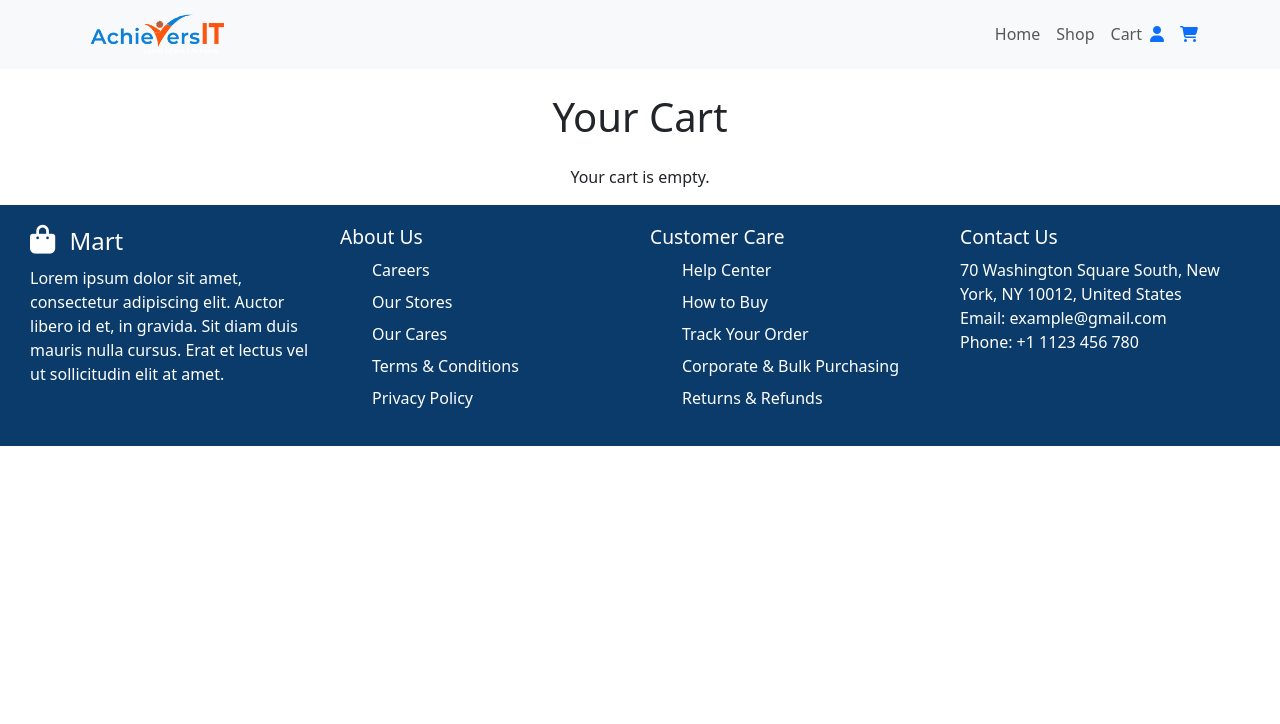
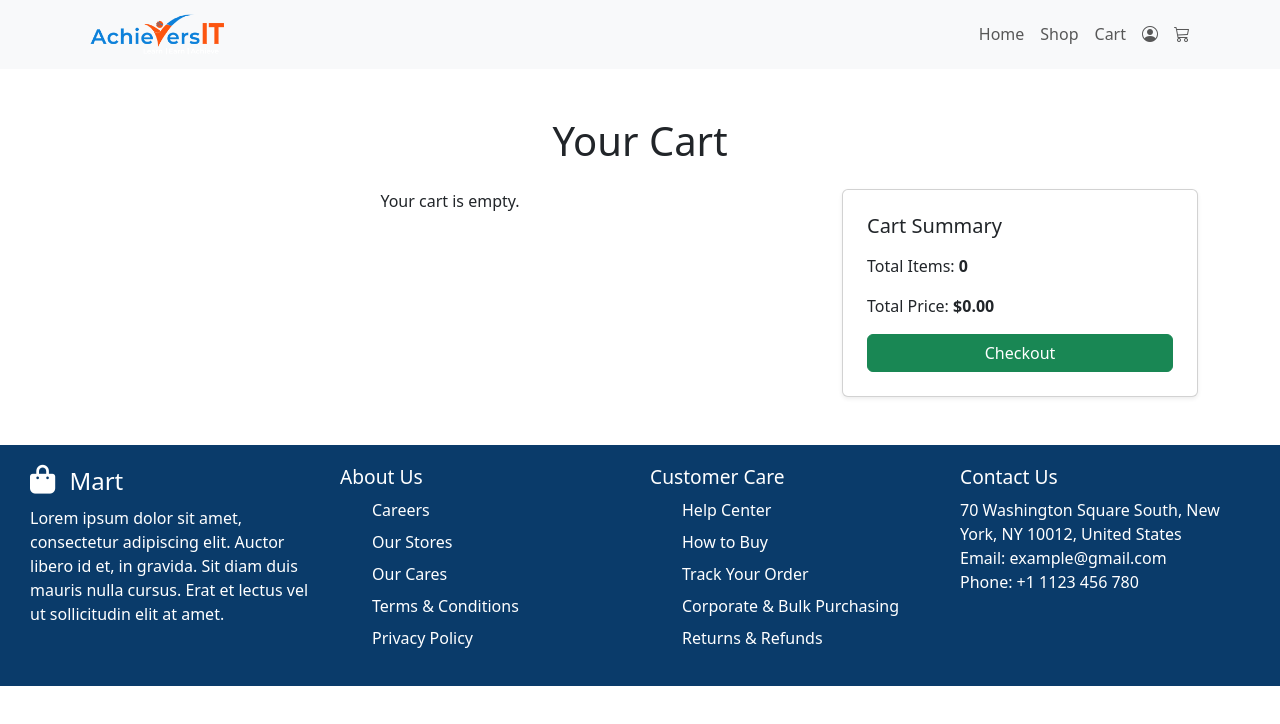
Before and after one commit to LOKESHREDDY476/Mart-E-com--ReactJS, a React (Create React App) app: page /cart in a window 1280 px wide. Shown: the top 724 px of the page. Built offline with nearby package versions, Linux system fonts and the light colour scheme.

Commit message:
Updated components

```diff
--- a/src/Routing/Routing.jsx
+++ b/src/Routing/Routing.jsx
@@ -7,13 +7,10 @@ import CartPage from "../components/CartPage";
 const Routing = () => {
   return (
     <>
-            {/* Include Navbar on all pages */}
-
-            {/* Define Routes */}
       <Routes>
         <Route path="/" element={<Header />} />
-                <Route path="shop" element={<ProductPage />} />
-                <Route path="cart" element={<CartPage />} />
+        <Route path="/shop" element={<ProductPage />} />
+        <Route path="/cart" element={<CartPage />} />
       </Routes>
     </>
   );
--- a/src/components/CartPage.jsx
+++ b/src/components/CartPage.jsx
@@ -4,31 +4,56 @@ import Footer from "./Footer";
 import Navbar from "./Navbar";
 
 const CartPage = () => {
-  const { cart, removeFromCart } = useCart();
+  const { cart, addToCart, removeFromCart, totalItems, totalPrice } = useCart();
 
   return (
     <>
       <Navbar />
-    <div className="container">
-      <h1 className="text-center my-4">Your Cart</h1>
+      <div className="container my-5">
+        <h1 className="text-center mb-4">Your Cart</h1>
+        <div className="row">
+          {/* Cart Items */}
+          <div className="col-lg-8">
             {cart.length > 0 ? (
-        <div className="row">
+              <div>
                 {cart.map((item) => (
-            <div key={item.id} className="col-md-6 col-lg-4 mb-4">
-              <div className="card h-100 shadow-sm">
-                <img src={item.imgUrl} className="card-img-top" alt={item.name} />
-                <div className="card-body">
-                  <h5 className="card-title">{item.productName}</h5>
-                  <div className="d-flex justify-content-between align-items-center">
-                    <span className="fw-bold">${item.price}</span>
+                  <div
+                    key={item.id}
+                    className="d-flex align-items-center mb-4 shadow-sm p-3 bg-white rounded"
+                  >
+                    {/* Product Image */}
+                    <img
+                      src={item.imgUrl}
+                      alt={item.productName}
+                      style={{
+                        width: "100px",
+                        height: "auto",
+                        objectFit: "cover",
+                        marginRight: "20px",
+                      }}
+                    />
+                    {/* Product Details */}
+                    <div style={{ flex: 1 }}>
+                      <h5 className="mb-1">{item.productName}</h5>
+                      <p className="mb-1">
+                        ${item.price.toFixed(2)} x {item.quantity} ={" "}
+                        <b>${(item.price * item.quantity).toFixed(2)}</b>
+                      </p>
+                    </div>
+                    {/* Quantity Controls */}
+                    <div className="d-flex align-items-center">
                       <button
-                      className="btn btn-danger"
+                        className="btn btn-primary btn-sm me-2"
+                        onClick={() => addToCart(item)}
+                      >
+                        +
+                      </button>
+                      <button
+                        className="btn btn-danger btn-sm"
                         onClick={() => removeFromCart(item.id)}
                       >
-                      Remove
+                        -
                       </button>
-                  </div>
-                </div>
                     </div>
                   </div>
                 ))}
@@ -37,6 +62,17 @@ const CartPage = () => {
               <p className="text-center">Your cart is empty.</p>
             )}
           </div>
+          {/* Cart Summary */}
+          <div className="col-lg-4">
+            <div className="card shadow-sm p-4 rounded">
+              <h5 className="mb-3">Cart Summary</h5>
+              <p>Total Items: <b>{totalItems}</b></p>
+              <p>Total Price: <b>${totalPrice.toFixed(2)}</b></p>
+              <button className="btn btn-success w-100">Checkout</button>
+            </div>
+          </div>
+        </div>
+      </div>
       <Footer />
     </>
   );
--- a/src/components/Navbar.jsx
+++ b/src/components/Navbar.jsx
@@ -1,85 +1,21 @@
-// import React from 'react';
-// import { Link } from 'react-router-dom';
-// import { useSelector } from "react-redux";
-// import achieversITLogo from '../Images/achieversIT.png';
-
-// const Navbar = () => {
-//   const cartItems = useSelector((state) => state.cart);
-
-//   return (
-//     <header>
-//       <nav className="navbar navbar-expand-lg navbar-light bg-light">
-//         <div className="container">
-//           <Link to="/" className="navbar-brand">
-//             <img
-//               src={achieversITLogo}
-//               alt="AchieversIT Logo"
-//               style={{ width: "150px" }}
-//             />
-//           </Link>
-//           <button
-//             className="navbar-toggler"
-//             type="button"
-//             data-bs-toggle="collapse"
-//             data-bs-target="#navbarNav"
-//           >
-//             <span className="navbar-toggler-icon"></span>
-//           </button>
-//           <div className="collapse navbar-collapse" id="navbarNav">
-//             <ul className="navbar-nav ms-auto">
-//               <li className="nav-item">
-//                 <Link to="/" className="nav-link">Home</Link>
-//               </li>
-//               <li className="nav-item">
-//                 <Link to="/shop" className="nav-link">Shop</Link>
-//               </li>
-//               <li className="nav-item">
-//                 <Link to="/cart" className="nav-link">Cart</Link>
-//               </li>
-//             </ul>
-//             <div className="d-flex align-items-center">
-//               <Link to="/profile" className="me-3">
-//                 <i className="fas fa-user user-icon"></i>
-//               </Link>
-//               <Link to="/cart" className="position-relative">
-//                 <i className="fas fa-shopping-cart cart-icon"></i>
-//                 {cartItems.length > 0 && (
-//                   <span
-//                     className="badge bg-danger rounded-pill position-absolute top-0 start-100 translate-middle"
-//                   >
-//                     {cartItems.length}
-//                   </span>
-//                 )}
-//               </Link>
-//             </div>
-//           </div>
-//         </div>
-//       </nav>
-//     </header>
-//   );
-// };
-
-// export default Navbar;
 import React from "react";
-import { useSelector } from "react-redux";
+import { useCart } from "../context/CartContext";
 import { Link } from "react-router-dom";
-import achieversITLogo from '../Images/achieversIT.png';
-
+import achieversITLogo from "../Images/achieversIT.png";
 
 const Navbar = () => {
-  const cartItems = useSelector((state) => state.cart); // Access the cart from Redux store
+  const { totalItems } = useCart();
 
   return (
     <header>
       <nav className="navbar navbar-expand-lg navbar-light bg-light">
         <div className="container">
+          {/* Logo */}
           <Link to="/" className="navbar-brand">
-            <img
-              src={achieversITLogo} // Your logo image path
-              alt="Logo"
-              style={{ width: "150px" }}
-            />
+            <img src={achieversITLogo} alt="Logo" style={{ width: "150px" }} />
           </Link>
+
+          {/* Navbar Toggler */}
           <button
             className="navbar-toggler"
             type="button"
@@ -88,31 +24,43 @@ const Navbar = () => {
           >
             <span className="navbar-toggler-icon"></span>
           </button>
+
+          {/* Navbar Links */}
           <div className="collapse navbar-collapse" id="navbarNav">
             <ul className="navbar-nav ms-auto">
               <li className="nav-item">
-                <Link to="/" className="nav-link">Home</Link>
+                <Link to="/" className="nav-link">
+                  Home
+                </Link>
               </li>
               <li className="nav-item">
-                <Link to="/shop" className="nav-link">Shop</Link>
+                <Link to="/shop" className="nav-link">
+                  Shop
+                </Link>
               </li>
               <li className="nav-item">
-                <Link to="/cart" className="nav-link">Cart</Link>
+                <Link to="/cart" className="nav-link position-relative">
+                 Cart
+
+
+                </Link>
+              </li>
+              <li className="nav-item">
+                <Link to="/profile" className="nav-link">
+                  <i className="bi bi-person-circle"></i> {/* Profile Icon */}
+                </Link>
+              </li>
+              <li className="nav-item">
+                <Link to="/cart" className="nav-link position-relative">
+                  <i className="bi bi-cart3"></i> {/* Cart Icon */}
+                  {totalItems > 0 && (
+                    <span className="badge bg-danger rounded-pill position-absolute top-0 start-100 translate-middle">
+                      {totalItems}
+                    </span>
+                  )}
+                </Link>
               </li>
             </ul>
-            <div className="d-flex align-items-center">
-              <Link to="/profile" className="me-3">
-                <i className="fas fa-user user-icon"></i>
-              </Link>
-              <Link to="/cart" className="position-relative">
-                <i className="fas fa-shopping-cart cart-icon"></i>
-                {cartItems.length > 0 && (
-                  <span className="badge bg-danger rounded-pill position-absolute top-0 start-100 translate-middle">
-                    {cartItems.length}
-                  </span>
-                )}
-              </Link>
-            </div>
           </div>
         </div>
       </nav>
--- a/src/components/ProductPage.jsx
+++ b/src/components/ProductPage.jsx
@@ -1,13 +1,15 @@
 import React, { useEffect } from "react";
 import { useSelector, useDispatch } from "react-redux";
-import { addToCart } from "../redux/cartSlice";
 import { filterProducts, setCategories } from "../redux/productSlice";
-import { Link } from "react-router-dom";
+// import { addToCart } from "../redux/cartSlice";
+import { useCart } from "../context/CartContext";
 import Navbar from "./Navbar";
 import Footer from "./Footer";
 
 const ProductPage = () => {
   const dispatch = useDispatch();
+  const { addToCart } = useCart();
+
   const { filteredProducts, categories, selectedCategory, searchText } =
     useSelector((state) => state.products);
 
@@ -26,8 +28,8 @@ const ProductPage = () => {
   return (
     <>
       <Navbar />
-      <div className="container">
-        <div className="d-flex justify-content-between align-items-center mt-4">
+      <div className="container my-4">
+        <div className="d-flex justify-content-between align-items-center">
           <div className="dropdown">
             <button className="btn btn-primary dropdown-toggle" type="button" data-bs-toggle="dropdown">
               Filter By Category
@@ -52,27 +54,23 @@ const ProductPage = () => {
             value={searchText}
             onChange={handleSearchChange}
           />
-          <Link to="/cart" className="btn btn-primary">
-            View Cart
-          </Link>
         </div>
         <div className="row mt-4">
           {filteredProducts.length > 0 ? (
             filteredProducts.map((product) => (
               <div key={product.id} className="col-md-4 col-sm-6 mb-4">
-                <div className="card h-100 shadow-sm border-0">
+                <div className="card h-100 shadow-sm">
                   <img
                     src={product.imgUrl}
                     className="card-img-top"
                     alt={product.productName}
-                    style={{ height: "200px", objectFit: "cover" }}
                   />
                   <div className="card-body text-center">
                     <h5 className="card-title">{product.productName}</h5>
                     <p className="fw-bold">${product.price}</p>
                     <button
                       className="btn btn-primary"
-                      onClick={() => dispatch(addToCart(product))}
+                      onClick={() => addToCart(product)}
                     >
                       +
                     </button>
--- a/src/components/ProductSlider.jsx
+++ b/src/components/ProductSlider.jsx
@@ -2,6 +2,7 @@ import React from "react";
 import Slider from "react-slick";
 import "slick-carousel/slick/slick.css";
 import "slick-carousel/slick/slick-theme.css";
+
 import { SliderData } from "../products";
 
 const ProductSlider = () => {
--- a/src/context/CartContext.jsx
+++ b/src/context/CartContext.jsx
@@ -1,4 +1,4 @@
-import React, { createContext, useState, useContext } from "react";
+import React, { createContext, useState, useContext, useMemo } from "react";
 
 const CartContext = createContext();
 
@@ -7,19 +7,41 @@ export const CartProvider = ({ children }) => {
 
   const addToCart = (product) => {
     setCart((prevCart) => {
-      if (!prevCart.find((item) => item.id === product.id)) {
-        return [...prevCart, product];
+      const existingProduct = prevCart.find((item) => item.id === product.id);
+      if (existingProduct) {
+        return prevCart.map((item) =>
+          item.id === product.id
+            ? { ...item, quantity: item.quantity + 1 }
+            : item
+        );
       }
-      return prevCart;
+      return [...prevCart, { ...product, quantity: 1 }];
     });
   };
 
   const removeFromCart = (productId) => {
-    setCart((prevCart) => prevCart.filter((item) => item.id !== productId));
+    setCart((prevCart) =>
+      prevCart
+        .map((item) =>
+          item.id === productId
+            ? { ...item, quantity: item.quantity - 1 }
+            : item
+        )
+        .filter((item) => item.quantity > 0) // Remove items with 0 quantity
+    );
   };
+  const totalItems = useMemo(
+    () => cart.reduce((total, item) => total + item.quantity, 0),
+    [cart]
+  );
+
+  const totalPrice = useMemo(
+    () => cart.reduce((total, item) => total + item.price * item.quantity, 0),
+    [cart]
+  );
 
   return (
-    <CartContext.Provider value={{ cart, addToCart, removeFromCart }}>
+    <CartContext.Provider value={{ cart, addToCart, removeFromCart, totalItems, totalPrice }}>
       {children}
     </CartContext.Provider>
   );
--- a/src/index.js
+++ b/src/index.js
@@ -13,11 +13,13 @@ const root = ReactDOM.createRoot(document.getElementById('root'));
 root.render(
   <React.StrictMode>
     <Provider store={store}>
+
       <CartProvider>
         <BrowserRouter>
-        <Routing />
+          <Routing />
         </BrowserRouter>
       </CartProvider>
+
     </Provider>
   </React.StrictMode>
 );
```
Lines whose indentation alone changed are shown as unchanged.
